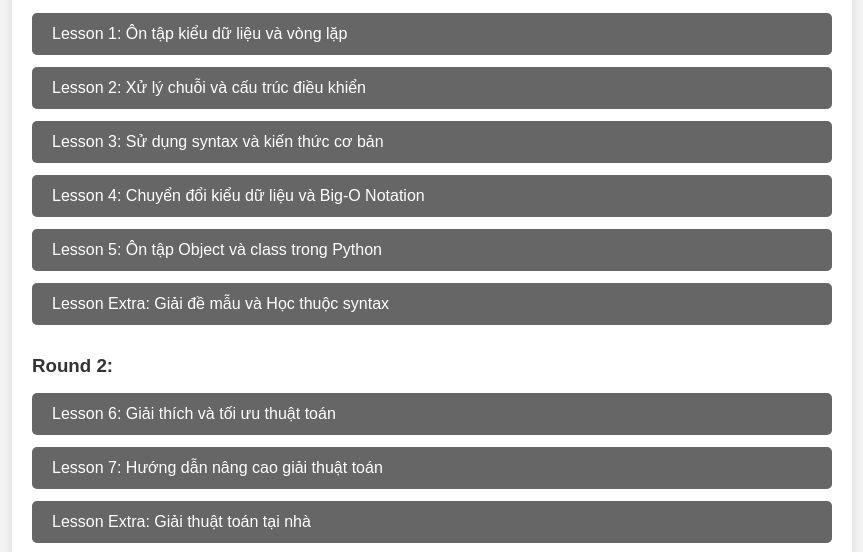
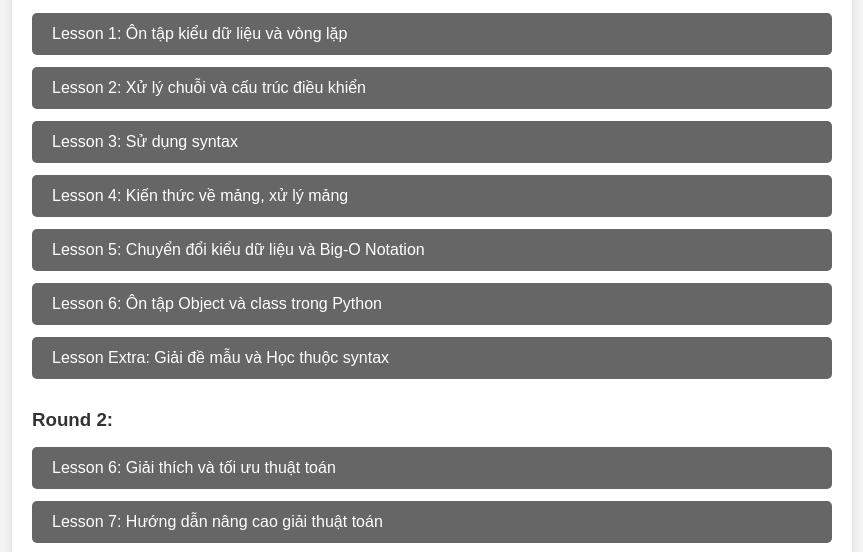
Before and after one commit to ResourceDigiLearningSpot/ResourceDigiLearningSpot.github.io, a plain HTML site: page html/learning_resource.html in a window 1280 px wide. Shown: the part 231-783 px from the top of the page, without its empty margins (208-1071 px from the left). Drawn offline with Linux system fonts and the light colour scheme.

Commit message:
* Update Lesson

```diff
--- a/html/learning_resource.html
+++ b/html/learning_resource.html
@@ -20,9 +20,10 @@
                 <li><a href="learning_resource/Round1/lesson1.html">Lesson 1: Ôn tập kiểu dữ liệu và vòng lặp</a></li>
                 <li><a href="learning_resource/Round1/lesson2.html">Lesson 2: Xử lý chuỗi và cấu trúc điều khiển</a>
                 </li>
-                <li><a href="#">Lesson 3: Sử dụng syntax và kiến thức cơ bản</a></li>
-                <li><a href="#">Lesson 4: Chuyển đổi kiểu dữ liệu và Big-O Notation</a></li>
-                <li><a href="#">Lesson 5: Ôn tập Object và class trong Python</a></li>
+                <li><a href="learning_resource/Round1/Lesson3.html">Lesson 3: Sử dụng syntax</a></li>
+                <li><a href="learning_resource/Round1/Lesson4.html">Lesson 4: Kiến thức về mảng, xử lý mảng</a></li>
+                <li><a href="#">Lesson 5: Chuyển đổi kiểu dữ liệu và Big-O Notation</a></li>
+                <li><a href="#">Lesson 6: Ôn tập Object và class trong Python</a></li>
                 <li><a href="#">Lesson Extra: Giải đề mẫu và Học thuộc syntax</a></li>
             </ul>
         </section>
```
